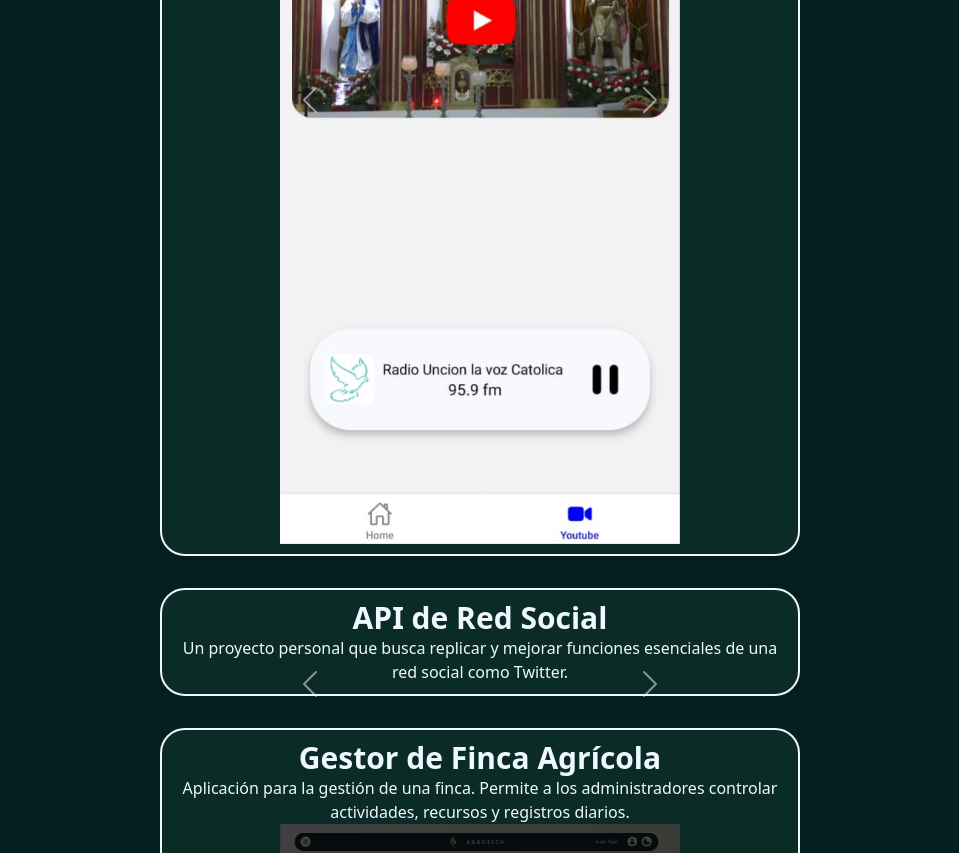
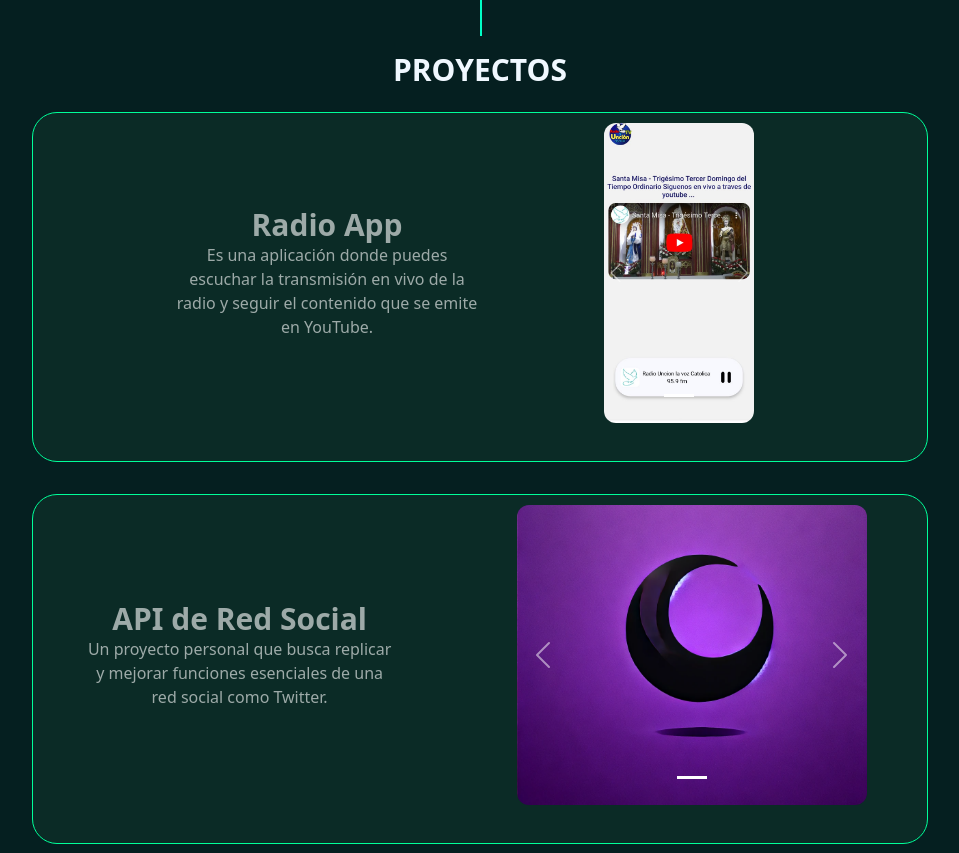
Before and after one commit to Maynor06/portafolio, a React (Vite) app: page / in a window 1280 px wide. Shown: the part 1720-2573 px from the top of the page, without its empty margins (160-1119 px from the left). Built offline with nearby package versions, Linux system fonts and the light colour scheme.

Commit message:
reestructurando seccion proyectos

```diff
--- a/src/Components/Experience.css
+++ b/src/Components/Experience.css
@@ -19,14 +19,73 @@
     display: flex;
     flex-direction: column;
     gap: 2rem;
+    margin-top: 1.5rem;
+    margin-bottom: 1.5rem;
+}
+
+.containProy{
+    display: flex;
+    position: relative;
+    left: 5%;
+    gap: 5rem;
+}
+
+.containProy1{
+    display: flex;
+    position: relative;
+    left: 15%;
+    gap: 5rem;
 }
 
 .proyect {
-    border: 2px solid aliceblue;
+    border: 1px solid hsl(156deg 100% 50%);
     border-radius: 25px;
     padding: 10px;
-    width: 50%;
+    width: 70%;
+    height: auto;              /* O elimina height fijo si quieres que crezca con el contenido */
+    min-height: 350px;         /* Altura mínima para mantener consistencia visual */
     margin-left: auto;
     margin-right: auto;
     background-color: #0b2b26;
+    display: flex;
+    flex-direction: column;    /* Para que descripción y carrusel queden uno encima del otro en móviles */
+    align-items: center;
+    gap: 1rem;
 }
+
+
+.description {
+    display: flex;
+    flex-direction: column;
+    justify-content: center;
+    text-align: center;
+    width: 35%;
+}
+
+.carrusel img {
+    width: 100%;
+    height: 300px;
+    object-fit: cover;
+    border-radius: 12px;
+}
+
+.viewPrev {
+    width: 150px;
+}
+.prev {
+    width: 350px;
+}
+
+@media (max-width: 768px) {
+    .containProy {
+        flex-direction: column;
+        left: 0;
+        gap: 2rem;
+    }
+    .description {
+        width: 100%;
+    }
+    .carrusel {
+        width: 100%;
+    }
+}
--- a/src/Components/Experience.jsx
+++ b/src/Components/Experience.jsx
@@ -11,18 +11,22 @@ export const Experience = () => {
             <div className='projects-container' >
                 {Object.values(proyectos).map((proyecto, index) => {
                     return (
-                        <div className='proyect' key={index}>
+                        <div className={(index % 2) === 0 ? 'proyect' :'proyect'} key={index}>
+                            <div className={index === 0 ? 'containProy1': 'containProy'} >
+                                <div className='description' >
                                     <h2>{proyecto.titulo} </h2>
                                     <p>{proyecto.descripcion}</p>
+                                </div>
                                 <div className='carrusel' >
-                                <Carousel >
+                                    <Carousel className={index === 0 ? 'viewPrev': "prev"} >
                                         {proyecto.vistasPrevias.map(prev => (
-                                        <Carousel.Item>
-                                            <img className="d-block w-100" src={prev} alt="prev" />
+                                            <Carousel.Item key={prev}>
+                                            <img className={index === 0 ? 'viewPrev' : 'prev'} src={prev} alt="prev" />
                                             </Carousel.Item>
                                         )) }
                                     </Carousel>
 
+                                </div>
                             </div>
                         </div>
                     )
--- a/src/Components/Utils/Proyectos.json
+++ b/src/Components/Utils/Proyectos.json
@@ -23,7 +23,7 @@
         "YouTube API Player: para reproducir los videos dentro de la app"
       ]
     },
-    "vistasPrevias": ["pantalla1.jpg", "pantalla2.jpg"],
+    "vistasPrevias": ["pantalla2.jpg"],
     "repositorio": null
   },
   "proyecto2": {
@@ -56,7 +56,7 @@
       ],
       "adicionales": []
     },
-    "vistasPrevias": [],
+    "vistasPrevias": ["noctua.jpg"],
     "repositorio": "https://github.com/Maynor06/projectNoctua"
   },
   "proyecto3": {
```
Also changed, not shown: public/pantalla1.jpg. Lines whose indentation alone changed are shown as unchanged.
